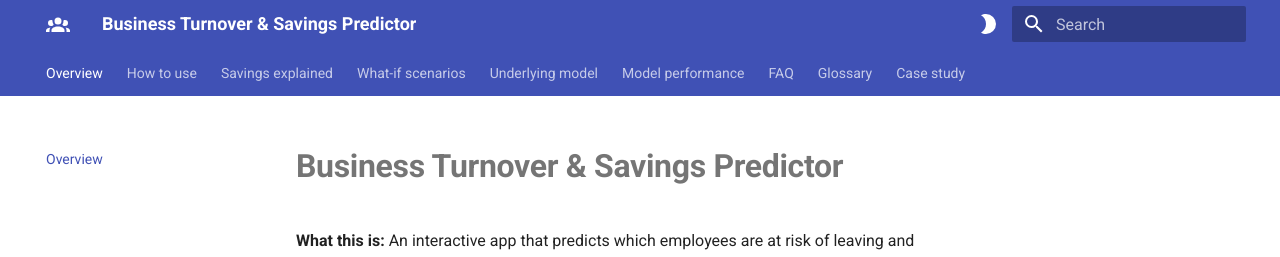
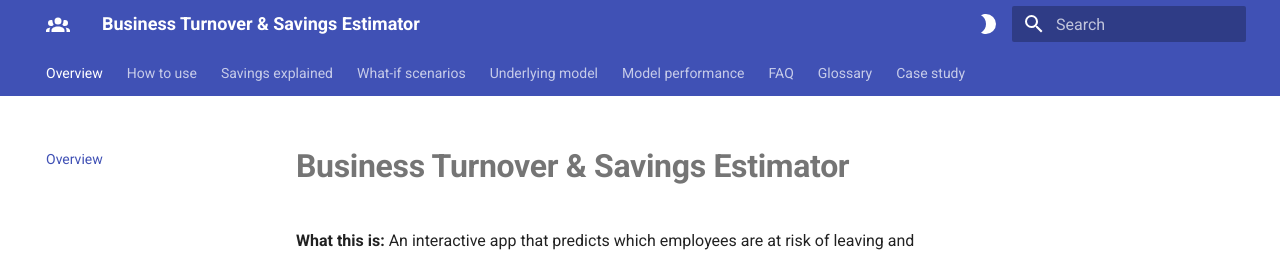
Before and after one commit to Stewart-Robertson/streamlit-hr-prediction, an MkDocs documentation site: the page built from docs/index.md, in a window 1280 px wide. Shown: the top 257 px of the page. Built offline with MkDocs 1.6.1 and Material for MkDocs 9.7.7, drawn with Linux system fonts in a browser that asks for light colours.

Commit message:
Changed naming from predictor to estimator

```diff
--- a/docs/index.md
+++ b/docs/index.md
@@ -1,4 +1,4 @@
-# **Business Turnover & Savings Predictor**
+# **Business Turnover & Savings Estimator**
 
 **What this is:** An interactive app that predicts which employees are at risk of leaving and estimates how much money you could save by taking targeted retention actions.
 
--- a/mkdocs.yml
+++ b/mkdocs.yml
@@ -1,4 +1,4 @@
-site_name: Business Turnover & Savings Predictor
+site_name: Business Turnover & Savings Estimator
 site_description: Predict attrition risk and quantify savings from targeted interventions.
 theme:
   name: material
```
Also changed, not shown: 1 other file.
